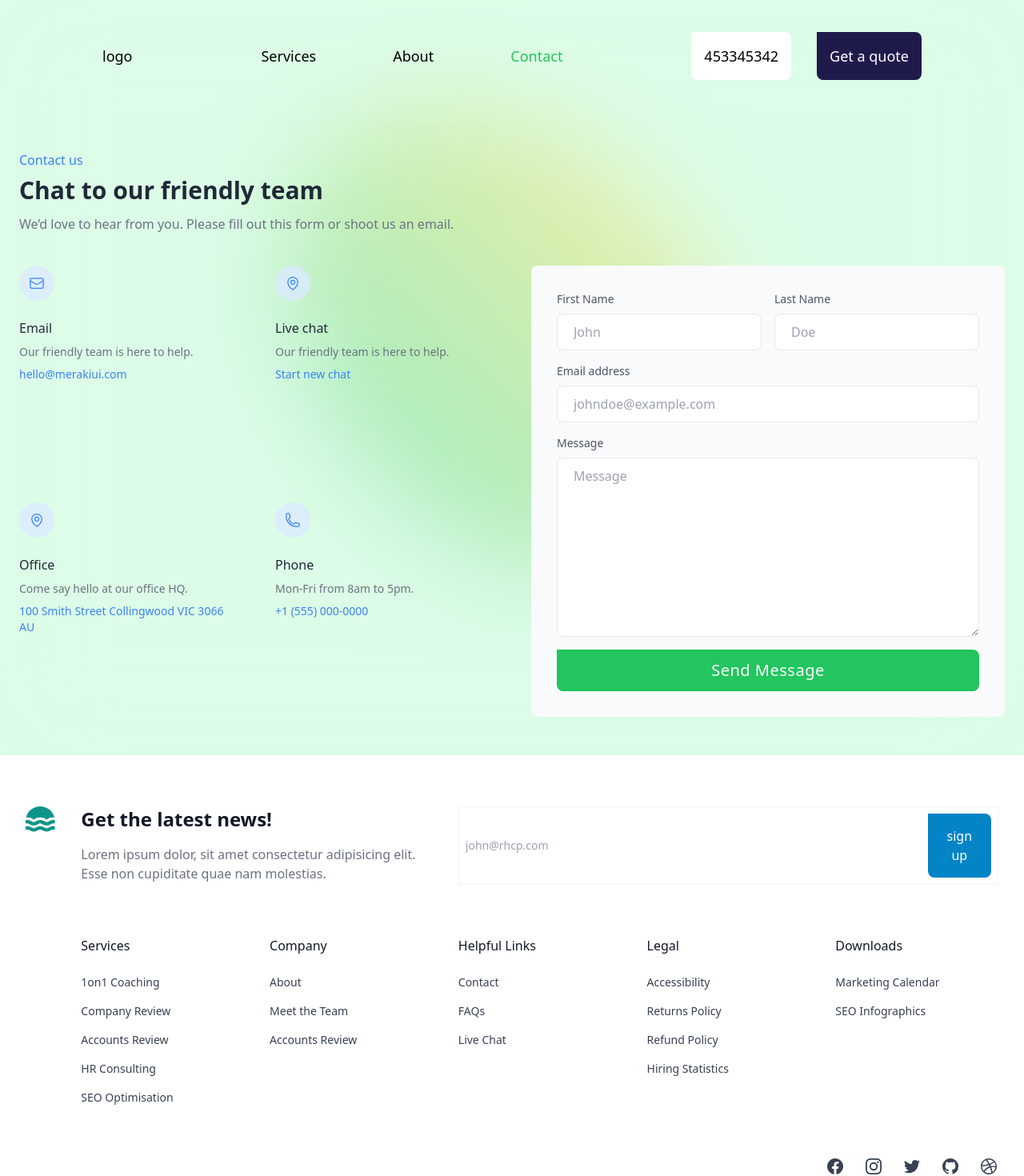
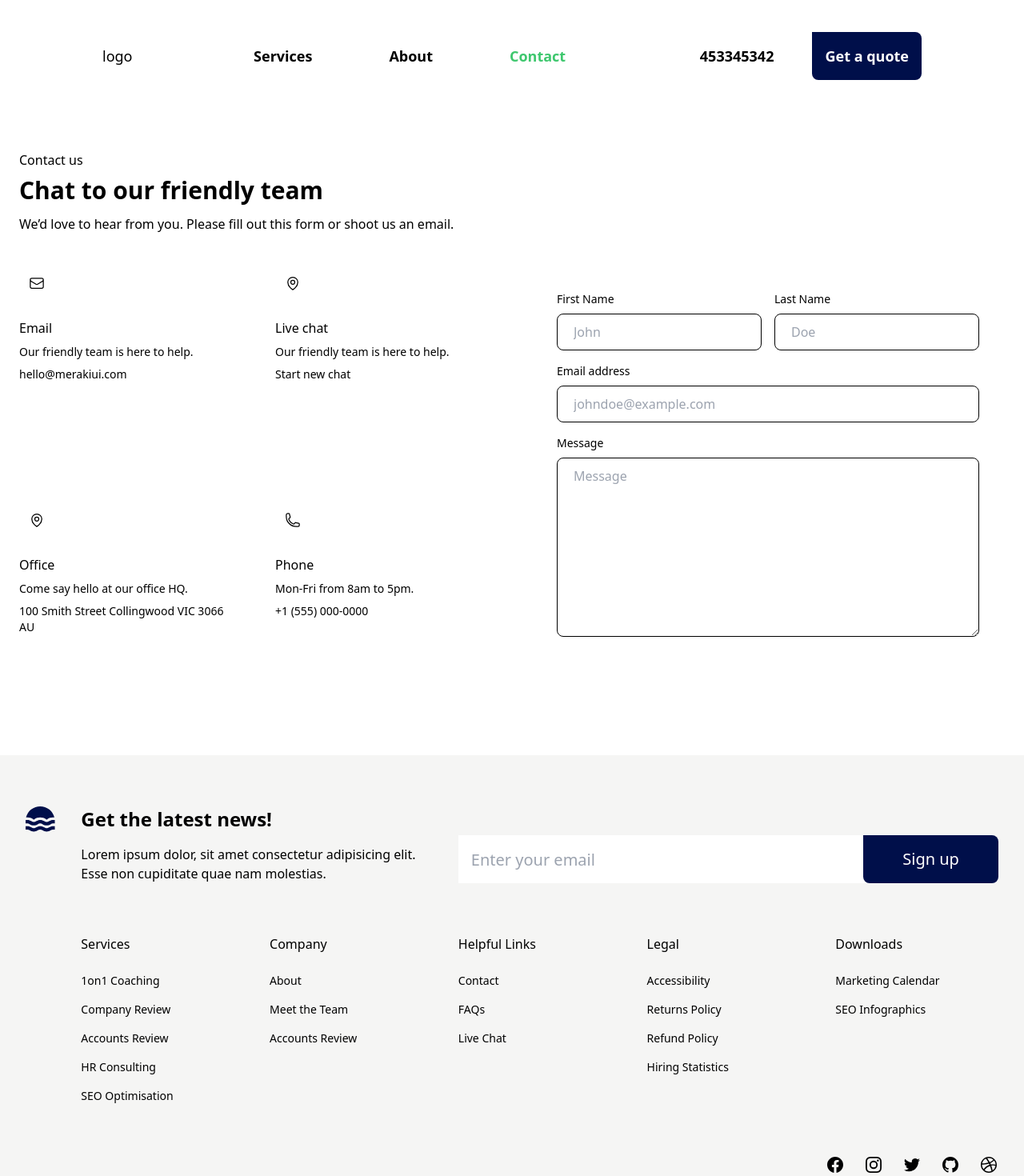
Before and after one commit to tejinder-pal-singh/universalInsurance, a React (Vite) app: page /contact in a window 1280 px wide. Shown: the top 1470 px of the page at 80% size. Built offline with nearby package versions, Linux system fonts and the light colour scheme.

Commit message:
change colors

```diff
--- a/src/components/Banner.tsx
+++ b/src/components/Banner.tsx
@@ -40,7 +40,7 @@
   return (
     <motion.div
       variants={revealWordings}
-      className="flex gap-3 items-baseline gap text-indigo-950"
+      className="flex gap-3 items-baseline gap text-secondary"
     >
       <div className="text-4xl">{big} </div>
       <motion.div variants={spanWordings} className="text-sm">
--- a/src/components/Footer.tsx
+++ b/src/components/Footer.tsx
@@ -2,10 +2,10 @@
 
 export const Footer = () => {
   return (
-    <footer className="bg-white">
+    <footer className="bg-stone">
       <div className="mx-auto max-w-screen-xl px-10 py-16 lg:px-8">
         <div className="lg:flex lg:items-start lg:gap-8">
-          <div className="text-teal-600">
+          <div className="text-secondary">
             <svg
               className="h-8"
               viewBox="0 0 28 24"
@@ -35,21 +35,14 @@
 
             <div className="col-span-2 lg:col-span-3 lg:flex lg:items-end">
               <form className="w-full">
-                <label htmlFor="UserEmail" className="sr-only">
-                  {" "}
-                  Email{" "}
-                </label>
-
-                <div className="border border-gray-100 p-2 focus-within:ring sm:flex sm:items-center sm:gap-4">
+                <div className="button email w-full text-sm md:text-lg  lg:text-xl  flex items-center h-min bg-white rounded-r-lg ">
                   <input
-                    type="email"
-                    id="UserEmail"
-                    placeholder="john@rhcp.com"
-                    className="w-full border-none focus:border-transparent focus:ring-transparent sm:text-sm"
+                    type="text"
+                    placeholder="Enter your email"
+                    className="lg:w-9/12 w-8/12 h-full p-4 appearance-none focus:appearance-none active:appearance-none  "
                   />
-
-                  <button className="mx-auto call p-4 rounded-r-lg w-fit rounded-bl-lg bg-sky-600 text-white">
-                    sign up
+                  <button className="flex-grow h-full p-4 rounded-r-lg rounded-bl-lg bg-secondary text-white">
+                    Sign up
                   </button>
                 </div>
               </form>
--- a/src/components/HeroSection.tsx
+++ b/src/components/HeroSection.tsx
@@ -45,7 +45,7 @@
 };
 export const HeroSection = () => {
   return (
-    <div className="flex relative flex-col lg:h-[750px] bg-green-500">
+    <div className="flex relative flex-col lg:h-[750px] bg-primary">
       <div className="blob absolute h-full w-full backdrop-blur-3xl z-10"></div>
 
       <motion.div
@@ -66,7 +66,7 @@
 function BlobBackground() {
   return (
     <>
-      <div className="blob  absolute left-1/2 top-1/2 [translate:-50%-60%] opacity-30 h-full aspect-square rounded-full bg-gradient-to-r from-yellow-400 to-green-500 animate-rotate "></div>
+      <div className="blob  absolute left-1/2 top-1/2 [translate:-50%-60%] opacity-30 h-full aspect-square rounded-full bg-gradient-to-r from-yellow to-primary animate-rotate "></div>
     </>
   );
 }
@@ -80,11 +80,11 @@
         variants={textParent}
         className=" lg:w-1/2 h-full gap-8 lg:gap-14 flex flex-col"
       >
-        <motion.div className="text-xl md:text-2xl lg:text-4xl xl:text-6xl 2xl:text-7xl items-center lg:items-start text-white flex flex-col gap-5 lg:gap-14">
+        <motion.div className="text-xl font-semibold md:text-2xl lg:text-4xl xl:text-6xl 2xl:text-7xl items-center lg:items-start text-white flex flex-col gap-5 lg:gap-14">
           <motion.div variants={textReveal} className="text1">
             The best way
           </motion.div>
-          <motion.div variants={textReveal} className="text1 flex ">
+          <motion.div variants={textReveal} className="text1  flex ">
             to get
             <motion.span variants={textReveal} className="relative">
               <span
@@ -103,12 +103,11 @@
           className="button email w-full text-sm md:text-lg  lg:text-xl  flex items-center h-min bg-white rounded-r-lg "
         >
           <input
-            autoFocus
             type="text"
             placeholder="Enter your email"
             className="lg:w-9/12 w-8/12 h-full p-4 appearance-none focus:appearance-none active:appearance-none  "
           />
-          <button className="flex-grow h-full p-4 rounded-r-lg rounded-bl-lg bg-indigo-950 text-white">
+          <button className="flex-grow h-full p-4 rounded-r-lg rounded-bl-lg bg-secondary text-white">
             Get insurance plan
           </button>
         </motion.div>
--- a/src/components/Navbar.tsx
+++ b/src/components/Navbar.tsx
@@ -30,13 +30,11 @@
       <motion.div variants={appearAnimate} className="logo">
         <Link to={"/"}> logo</Link>
       </motion.div>
-      <div className="links gap-24 flex items-baseline justify-between">
+      <div className="links font-semibold gap-24 flex items-baseline justify-between">
         <motion.div variants={appearAnimate} className="Learn">
           <NavLink
             to={"/services"}
-            className={({ isActive, isPending }) =>
-              isPending ? "text-black" : isActive ? "text-green-500" : ""
-            }
+            className={({ isActive }) => (isActive ? "text-primary" : "")}
           >
             Services
           </NavLink>
@@ -44,9 +42,7 @@
         <motion.div variants={appearAnimate} className="pricing">
           <NavLink
             to={"/about"}
-            className={({ isActive, isPending }) =>
-              isPending ? "text-black" : isActive ? "text-green-500" : ""
-            }
+            className={({ isActive }) => (isActive ? "text-primary" : "")}
           >
             About
           </NavLink>
@@ -54,15 +50,13 @@
         <motion.div variants={appearAnimate} className="help">
           <NavLink
             to={"/contact"}
-            className={({ isActive, isPending }) =>
-              isPending ? "text-black" : isActive ? "text-green-500" : ""
-            }
+            className={({ isActive }) => (isActive ? "text-primary" : "")}
           >
             Contact
           </NavLink>
         </motion.div>
       </div>
-      <div className="buttons flex gap-8">
+      <div className="buttons font-semibold flex gap-8">
         <motion.button
           variants={appearAnimate}
           className="number p-4 rounded-r-lg rounded-bl-lg bg-white"
@@ -71,7 +65,7 @@
         </motion.button>
         <motion.button
           variants={appearAnimate}
-          className="call p-4 rounded-r-lg rounded-bl-lg bg-indigo-950 text-white"
+          className="call p-4 rounded-r-lg rounded-bl-lg bg-secondary text-white"
         >
           Get a quote
         </motion.button>
--- a/src/components/SectionOne.tsx
+++ b/src/components/SectionOne.tsx
@@ -14,7 +14,7 @@
   ];
   return (
     <>
-      <div className=" section px-10 py-10 lg:px-32 lg:py-40 min-h-min flex lg:flex-row flex-col gap-20 justify-between bg-red-100">
+      <div className=" section px-10 py-10 lg:px-32 lg:py-40 min-h-min flex lg:flex-row flex-col gap-20 justify-between bg-neutral">
         <div className="photo h-full  lg:w-2/4 w-full">
           <div className="  ">
             <img
@@ -44,7 +44,7 @@
           </div>
         </div>
       </div>
-      <div className="types lg:px-32 text-4xl px-10 py-10 lg:py-28 min-h-min flex flex-col gap-32 justify-between bg-green-500">
+      <div className="types lg:px-32 text-4xl px-10 py-10 lg:py-28 min-h-min flex flex-col gap-32 justify-between bg-primary">
         <div className="heading text-white lg:text-8xl">Insurance types</div>
         <div className="cardcontainer overflow-x-scroll flex gap-10  ">
           {insuranceTypes.map((e) => (
--- a/tailwind.config.js
+++ b/tailwind.config.js
@@ -14,6 +14,15 @@
         rotate: "rotate 15s linear infinite",
       },
     },
+    colors: {
+      primary: "#3ec76e",
+      secondary: "#000f4a",
+      white: "#ffffff",
+      stone: "#f5f5f4",
+      transparent: "transparent",
+      yellow: "#facc15",
+      neutral: "#f5f5f5",
+    },
   },
   plugins: [],
 };
```
